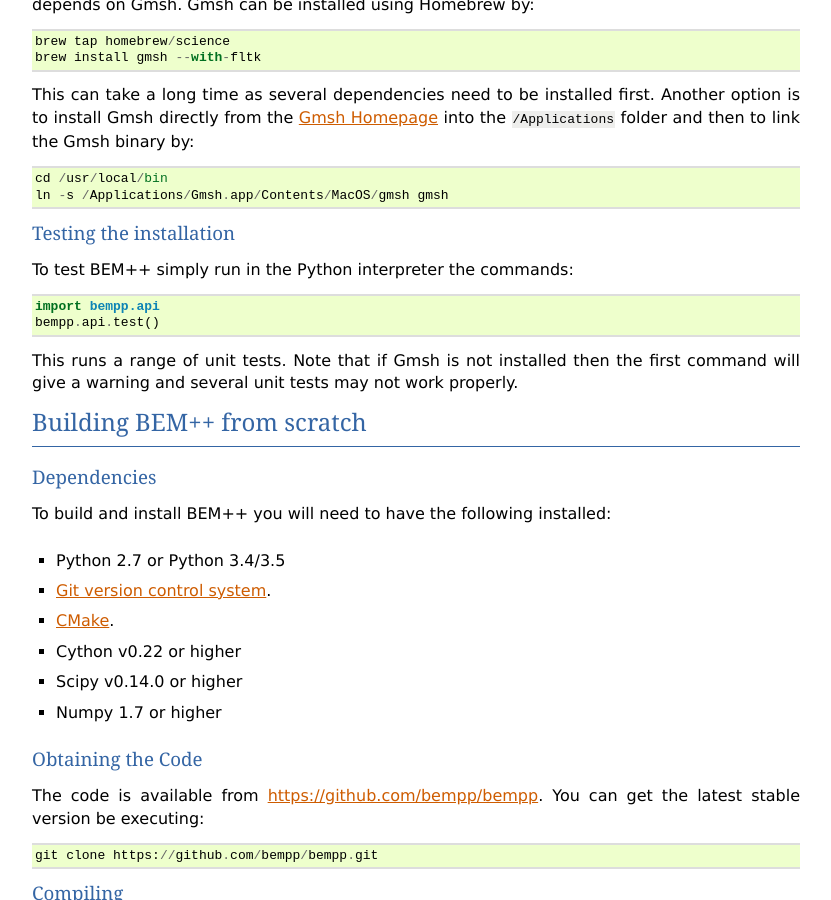
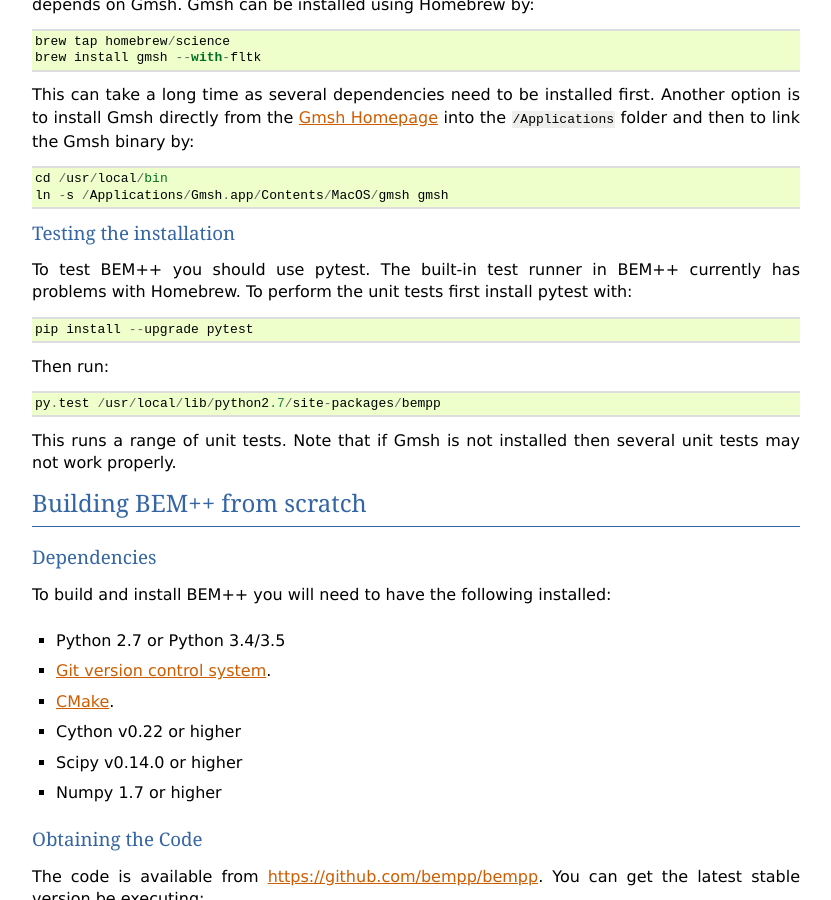
Before and after one commit to evantwout/web, a Sphinx documentation site: the page built from source/installation.rst, in a window 1280 px wide and 900 px high, scrolled down 2430 px. Shown: the whole window, without its empty margins (48-879 px from the left). Built offline with Sphinx 7.4.7, drawn with Linux system fonts in a browser that asks for light colours; formulas are drawn with MathJax 3; comment, search, counter and statistics services are not loaded.

Commit message:
Updated homebrew instructions.

```diff
--- a/source/index.rst
+++ b/source/index.rst
@@ -70,7 +70,7 @@
 -----------
 BEM++ is developed at `University College London <http://www.ucl.ac.uk>`_. The
 current development team includes Simon Arridge, Timo Betcke,
-Matthew Scroggs and Elwin Van 't Wout. Much of the original work on BEM++ was done by Wojciech Śmigaj, now at Simpleware Ltd. BEM++ is supported by `EPSRC <http://www.epsrc.ac.uk>`_ Grants EP/I030042/1 and EP/K03829X/1.
+Matthew Scroggs and Elwin Van 't Wout. Much of the original work on BEM++ was done by Wojciech Śmigaj, now at Simpleware Ltd. BEM++ is supported by `EPSRC <http://www.epsrc.ac.uk>`_ Grants EP/I030042/1 and EP/K03829X/1. The testing and installation infrastructure for BEM++ was developed by the UCL Research Software Development Team.
 
 .. toctree::
     :hidden:
--- a/source/installation.rst
+++ b/source/installation.rst
@@ -105,12 +105,15 @@
 Testing the installation
 ^^^^^^^^^^^^^^^^^^^^^^^^
 
-To test BEM++ simply run in the Python interpreter the commands::
+To test BEM++ you should use pytest. The built-in test runner in BEM++ currently has problems with Homebrew. To perform the unit tests first install pytest with::
 
-    import bempp.api
-    bempp.api.test()
+    pip install --upgrade pytest
 
-This runs a range of unit tests. Note that if Gmsh is not installed then the first command will give a warning and several unit tests may not work properly.
+Then run::
+
+    py.test /usr/local/lib/python2.7/site-packages/bempp
+
+This runs a range of unit tests. Note that if Gmsh is not installed then several unit tests may not work properly.
 
 
 .. _sourceinstall:
```
